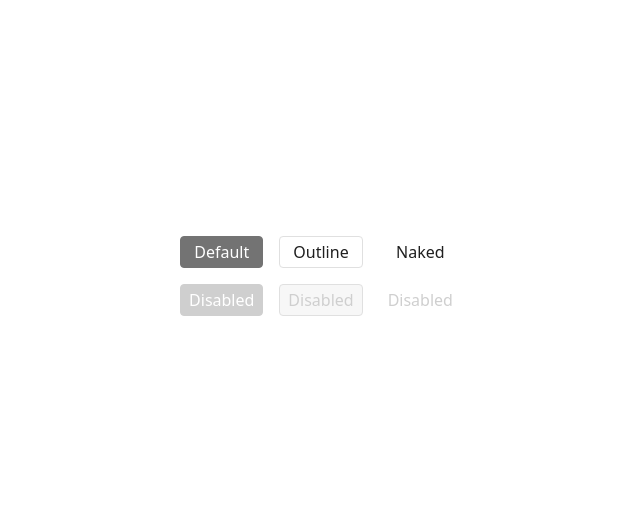
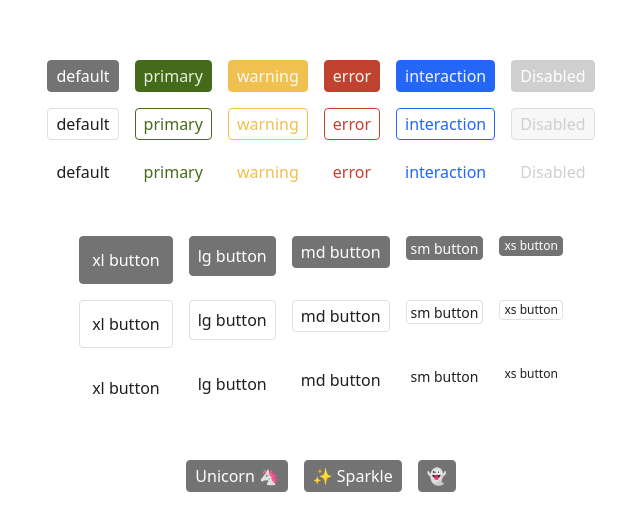
Before and after one commit to hufort/component-playground, a React (Vite) app: page / in a window 1280 px wide. Shown: the part 124-654 px from the top of the page, without its empty margins (319-959 px from the left). Built offline with nearby package versions, Linux system fonts and the light colour scheme.

Commit message:
feat(App): update examples

```diff
--- a/src/App.tsx
+++ b/src/App.tsx
@@ -1,6 +1,28 @@
 import { Button } from "./components/button"
+import { ICONS } from "./icons"
 
 import "./App.css"
+
+const Row = ({ children }: { children: React.ReactNode }) => (
+  <div
+    style={{
+      display: "flex",
+      alignItems: "start",
+      gap: "1rem",
+    }}
+  >
+    {children}
+  </div>
+)
+
+const sizes = ["xs", "sm", "md", "lg", "xl"] as const
+const themes = [
+  "default",
+  "primary",
+  "warning",
+  "error",
+  "interaction",
+] as const
 
 function App() {
   return (
@@ -9,30 +31,77 @@ function App() {
         width: "100vw",
         height: "100vh",
         display: "flex",
+        flexDirection: "column",
         alignItems: "center",
         justifyContent: "center",
-        gap: "1rem",
+        gap: "3rem",
       }}
     >
       <div style={{ display: "flex", flexDirection: "column", gap: "1rem" }}>
-        <Button onClick={() => console.log("clicked")}>Default</Button>
-        <Button disabled>Disabled</Button>
+        <Row>
+          {themes.map((theme) => (
+            <Button key={theme} theme={theme}>
+              {theme}
+            </Button>
+          ))}
+          <Button disabled>Disabled</Button>
+        </Row>
+        <Row>
+          {themes.map((theme) => (
+            <Button key={theme} theme={theme} variant='outline'>
+              {theme}
+            </Button>
+          ))}
+          <Button disabled variant='outline'>
+            Disabled
+          </Button>
+        </Row>
+        <Row>
+          {themes.map((theme) => (
+            <Button key={theme} theme={theme} variant='naked'>
+              {theme}
+            </Button>
+          ))}
+          <Button disabled variant='naked'>
+            Disabled
+          </Button>
+        </Row>
       </div>
       <div style={{ display: "flex", flexDirection: "column", gap: "1rem" }}>
-        <Button variant='outline' onClick={() => console.log("clicked")}>
-          Outline
-        </Button>
-        <Button disabled variant='outline'>
-          Disabled
-        </Button>
+        <Row>
+          {sizes
+            .map((size) => (
+              <Button key={size} size={size}>
+                {size} button
+              </Button>
+            ))
+            .reverse()}
+        </Row>
+        <Row>
+          {sizes
+            .map((size) => (
+              <Button key={size} size={size} variant='outline'>
+                {size} button
+              </Button>
+            ))
+            .reverse()}
+        </Row>
+        <Row>
+          {sizes
+            .map((size) => (
+              <Button key={size} size={size} variant='naked'>
+                {size} button
+              </Button>
+            ))
+            .reverse()}
+        </Row>
       </div>
       <div style={{ display: "flex", flexDirection: "column", gap: "1rem" }}>
-        <Button variant='naked' onClick={() => console.log("clicked")}>
-          Naked
-        </Button>
-        <Button disabled variant='naked'>
-          Disabled
-        </Button>
+        <Row>
+          <Button iconRight='unicorn'>Unicorn</Button>
+          <Button iconLeft='sparkle'>Sparkle</Button>
+          <Button icon='ghost' />
+        </Row>
       </div>
     </div>
   )
```
